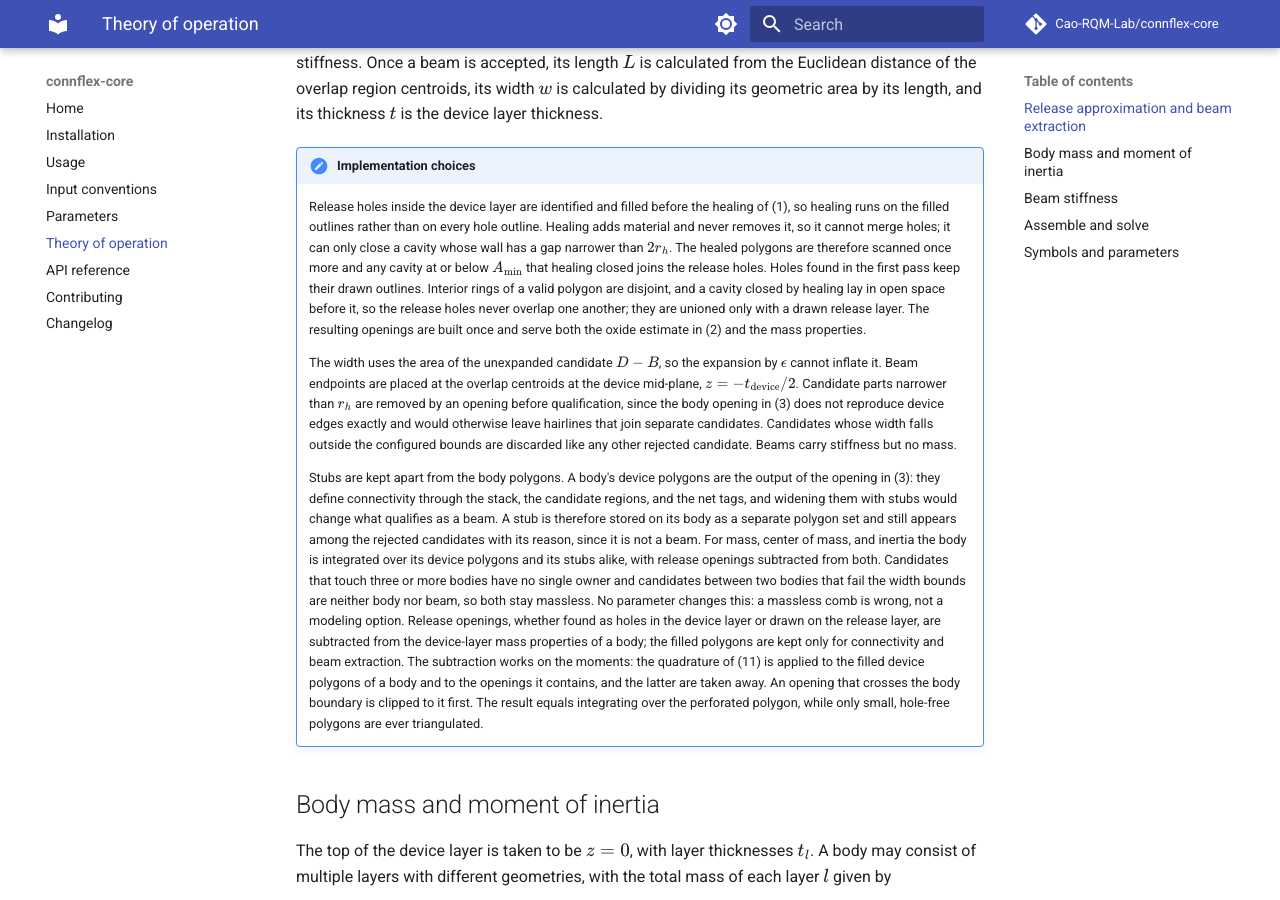
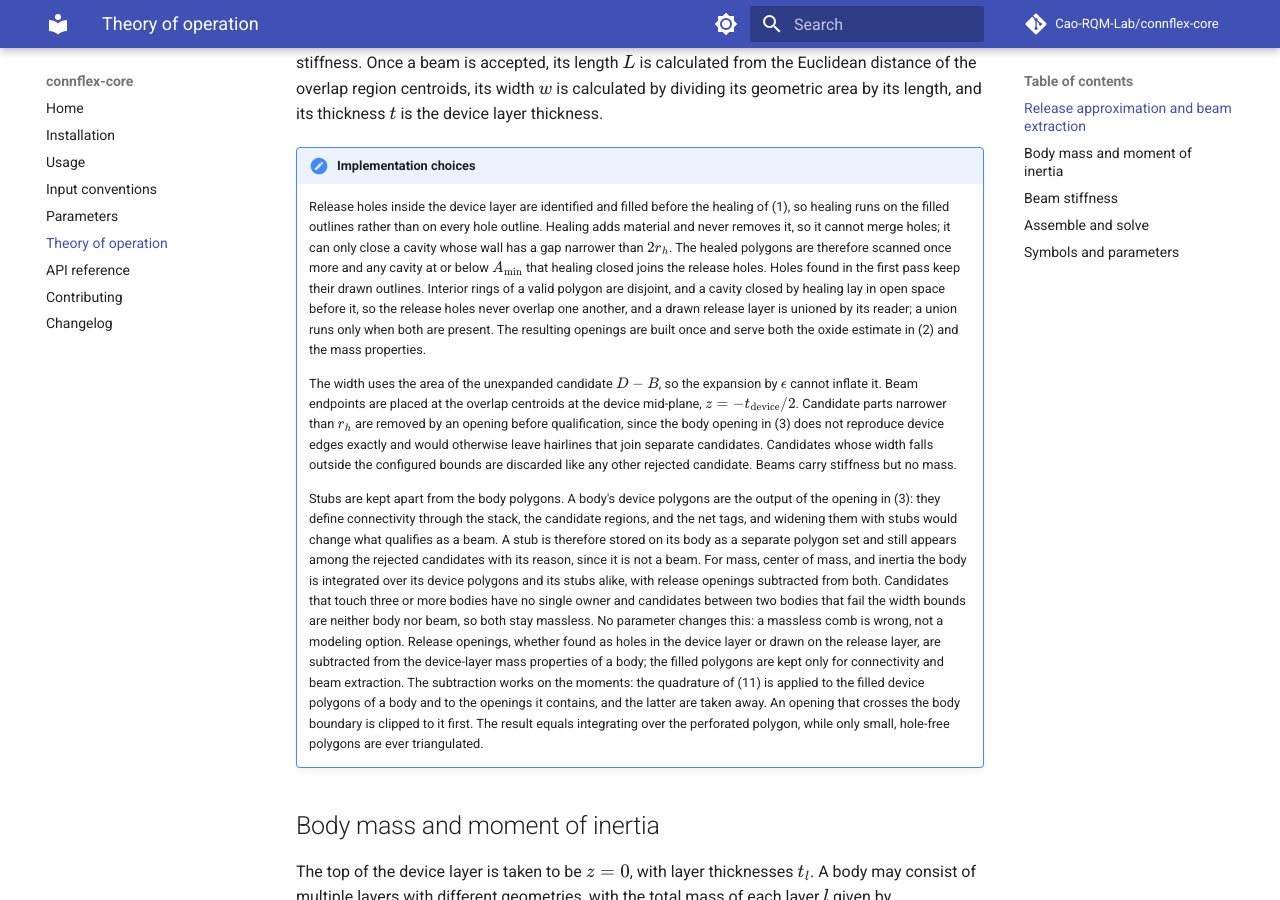
Before and after one commit to Cao-RQM-Lab/connflex-core, an MkDocs documentation site: the page built from docs/theory.md, in a window 1280 px wide and 900 px high, scrolled down 1603 px. Built offline with MkDocs 1.6.1 and Material for MkDocs 9.7.7, drawn with Linux system fonts in a browser that asks for light colours; comment, search, counter and statistics services are not loaded.

Commit message:
Skip the opening union when holes or the release layer are absent
The release layer is already unioned by its reader, so with no detected
holes it is used as is. On the MEGAXY layout the union of its 256,571
openings with an empty hole list took most of a 35 s release stage.

```diff
--- a/docs/theory.md
+++ b/docs/theory.md
@@ -88,8 +88,9 @@ device layer thickness.
     at or below $A_\text{min}$ that healing closed joins the release holes.
     Holes found in the first pass keep their drawn outlines. Interior rings of a
     valid polygon are disjoint, and a cavity closed by healing lay in open
-    space before it, so the release holes never overlap one another; they are
-    unioned only with a drawn release layer. The resulting openings are built
+    space before it, so the release holes never overlap one another, and a
+    drawn release layer is unioned by its reader; a union runs only when both
+    are present. The resulting openings are built
     once and serve both the oxide estimate in (2) and the mass properties.
 
     The width uses the area of the unexpanded candidate $D - B$, so the
```
Also changed, not shown: 1 other file.
